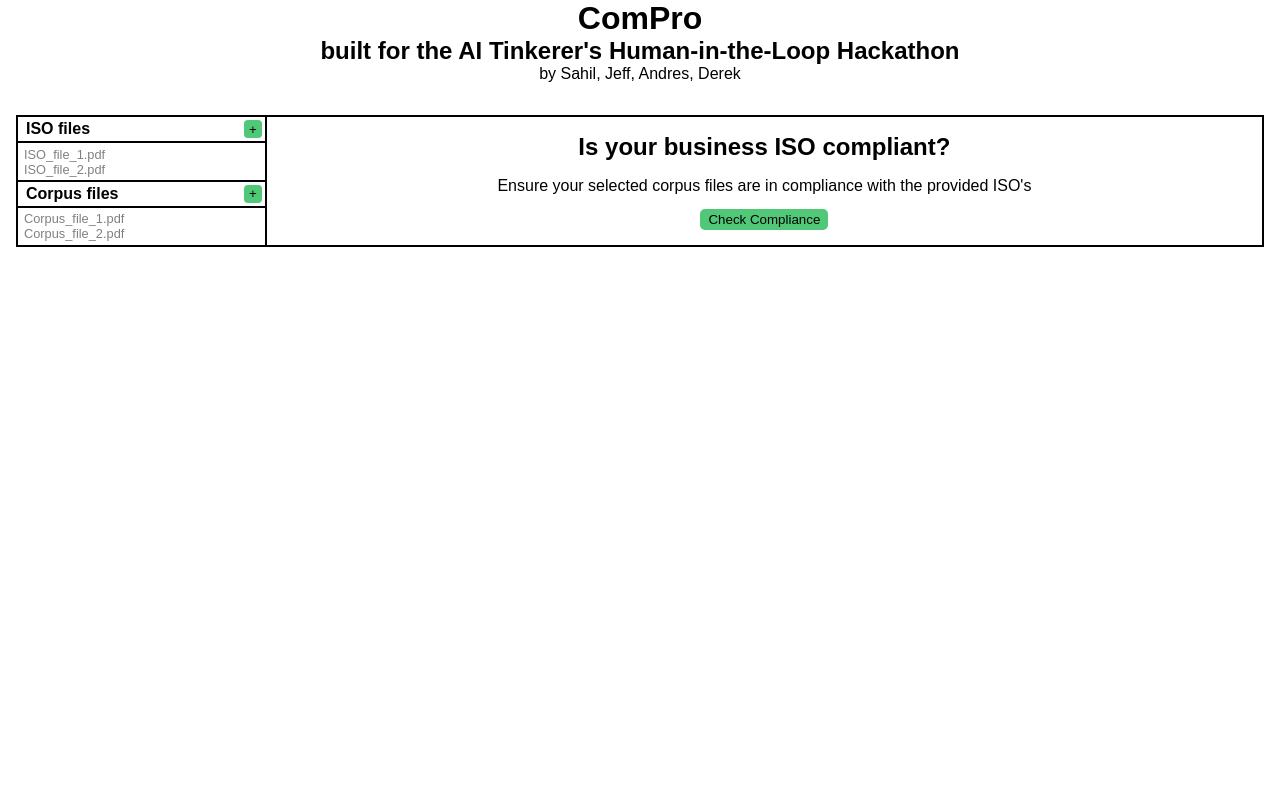
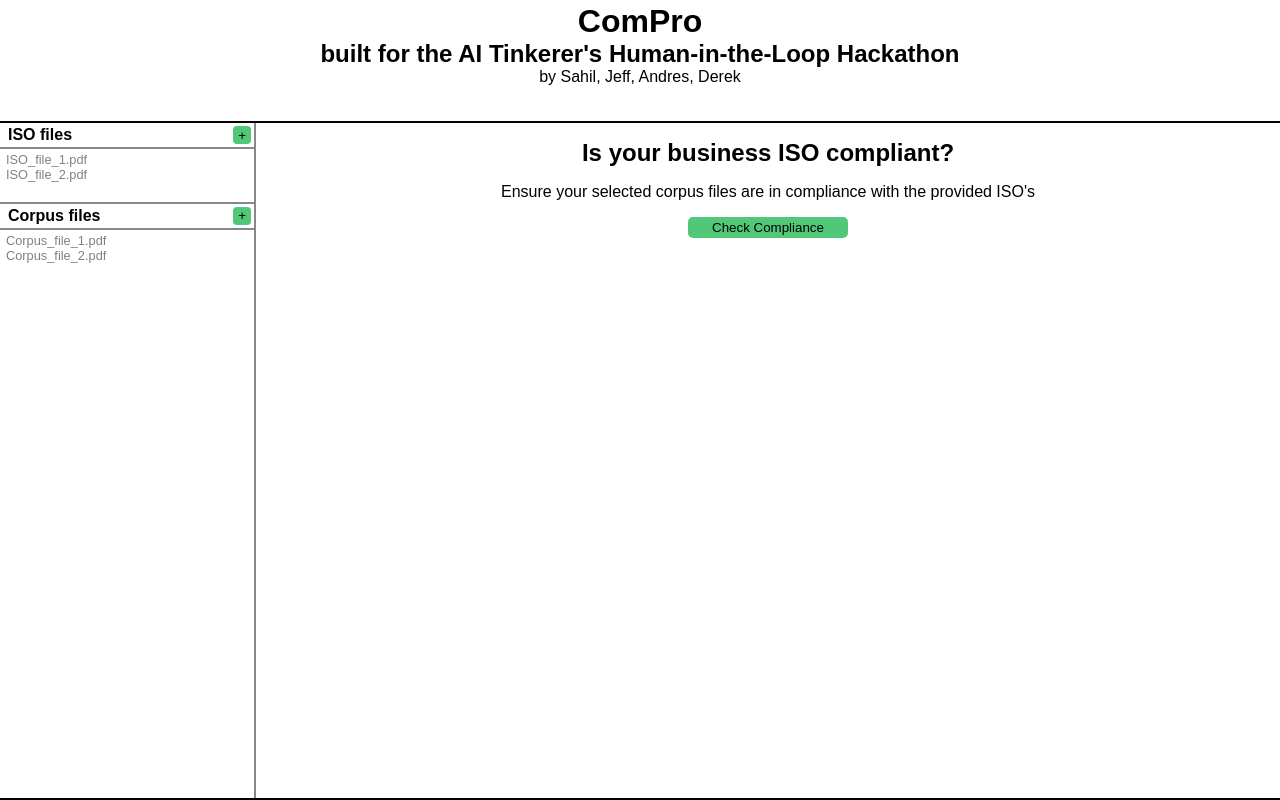
Before and after one commit to GomezDerek/ai-hitl-iso-compliance, a Next.js app in the folder my-app/: page / in a window 1280 px wide. Built offline with nearby package versions, Linux system fonts and the light colour scheme.

Commit message:
slight visual improvements

```diff
--- a/my-app/src/app/page.css
+++ b/my-app/src/app/page.css
@@ -3,9 +3,21 @@ body {
     background: white;
     --green:  #50C878;
     --green2: #73D393;
+    --border-gray: #888;
+}
+
+#page {
+    height: 100vh;
+
+    display: grid;
+    grid-template-rows: 1fr 8fr;
+    grid-template-areas:
+        "header"
+        "main";
 }
 
 header {
+    grid-area: header;
     display: flex;
     flex-direction: column;
     justify-content: center;
@@ -16,6 +28,7 @@ header > * {
 }
 
 main {
+    grid-area: main;
     display: grid;
     grid-template-columns: 2fr 8fr;
     grid-template-rows: auto;
@@ -23,18 +36,17 @@ main {
         "filePanel previewPanel";
 
     margin-top: 2rem;
-    margin-left: 1rem;
-    margin-right: 1rem;
-    border: 2px solid black;
+    border: solid black;
+    border-width: 2px 0 2px 0;
 }
 
 #left-panel {
     grid-area: filePanel;
 
-    border-right: 2px solid black;
+    border-right: 2px solid var(--border-gray);
 
     /* align with parent container */
-    margin-top: -2px;
+    /* margin-top: -2px; */
     margin-left: -2px;
     padding: 0;
 }
@@ -50,13 +62,23 @@ main {
     flex-flow: row nowrap;
     justify-content: space-between;
 
-    border: 2px solid black;
+    border: 2px solid var(--border-gray);
     border-right: none;
 }
 
 /* "ISO files" and "Corpus files"*/
 .file-section-header > p {
     font-weight: bold;
+}
+
+/* "ISO files */
+.file-section-header:first-child {
+    border-top: none;
+}
+
+/* "Corpus files" */
+div#corpus-files {
+    margin-top: 1rem;
 }
 
 /* + button */
@@ -86,8 +108,10 @@ ul.file-list {
     margin-bottom: 1rem;
 }
 
+/* check compliance button */
 #right-panel > button {
-    margin: auto;
+    width: 10rem;
+    margin: 1rem auto 0 auto;
 }
 
 button {
--- a/my-app/src/app/page.tsx
+++ b/my-app/src/app/page.tsx
@@ -4,7 +4,7 @@ import './page.css'
 export default function Home() {
   return (
     // <div className={styles.page}>
-    <div className="page">
+    <div id="page">
 
         <header>
           <h1 id="title">ComPro</h1>
@@ -26,7 +26,7 @@ export default function Home() {
             <li>ISO_file_2.pdf</li>
           </ul>
 
-          <div className="file-section-header">
+          <div className="file-section-header" id="corpus-files">
             <p>Corpus files</p>
             <button className="primary">+</button>
           </div>
```
